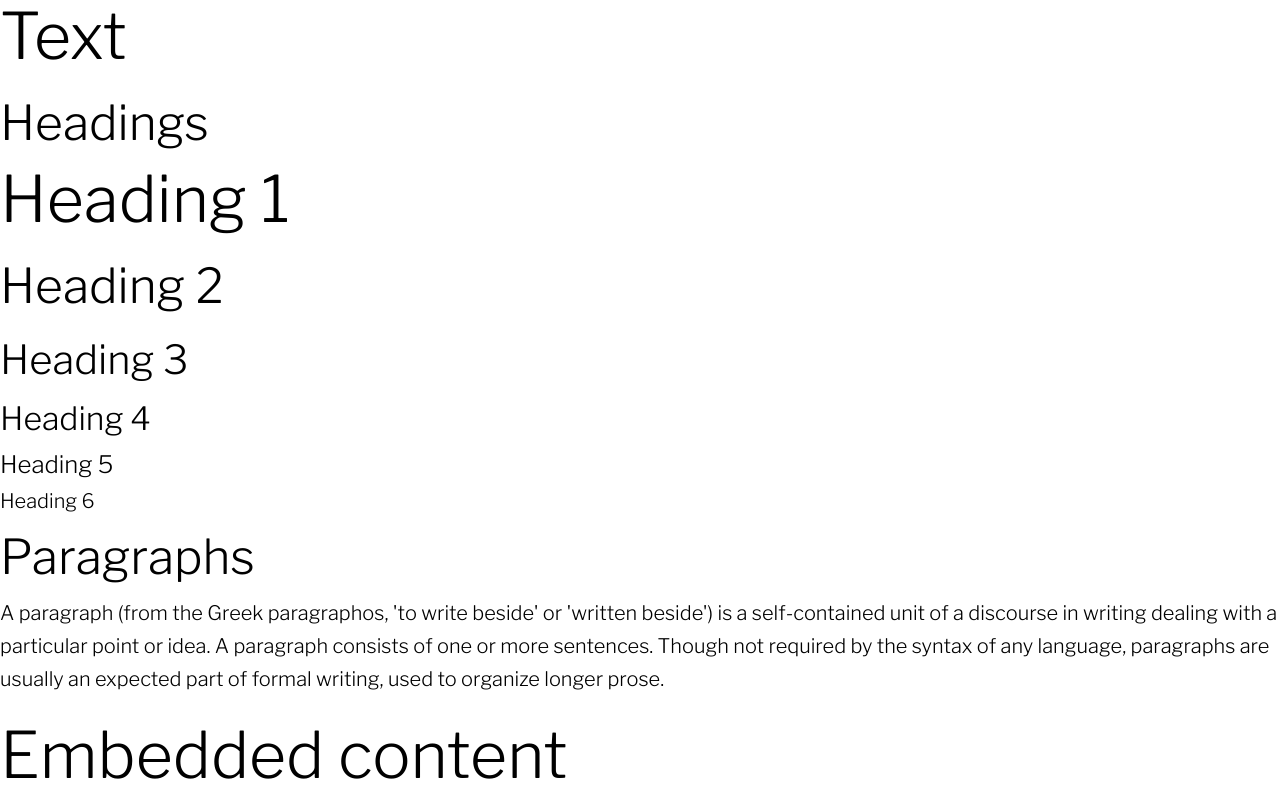
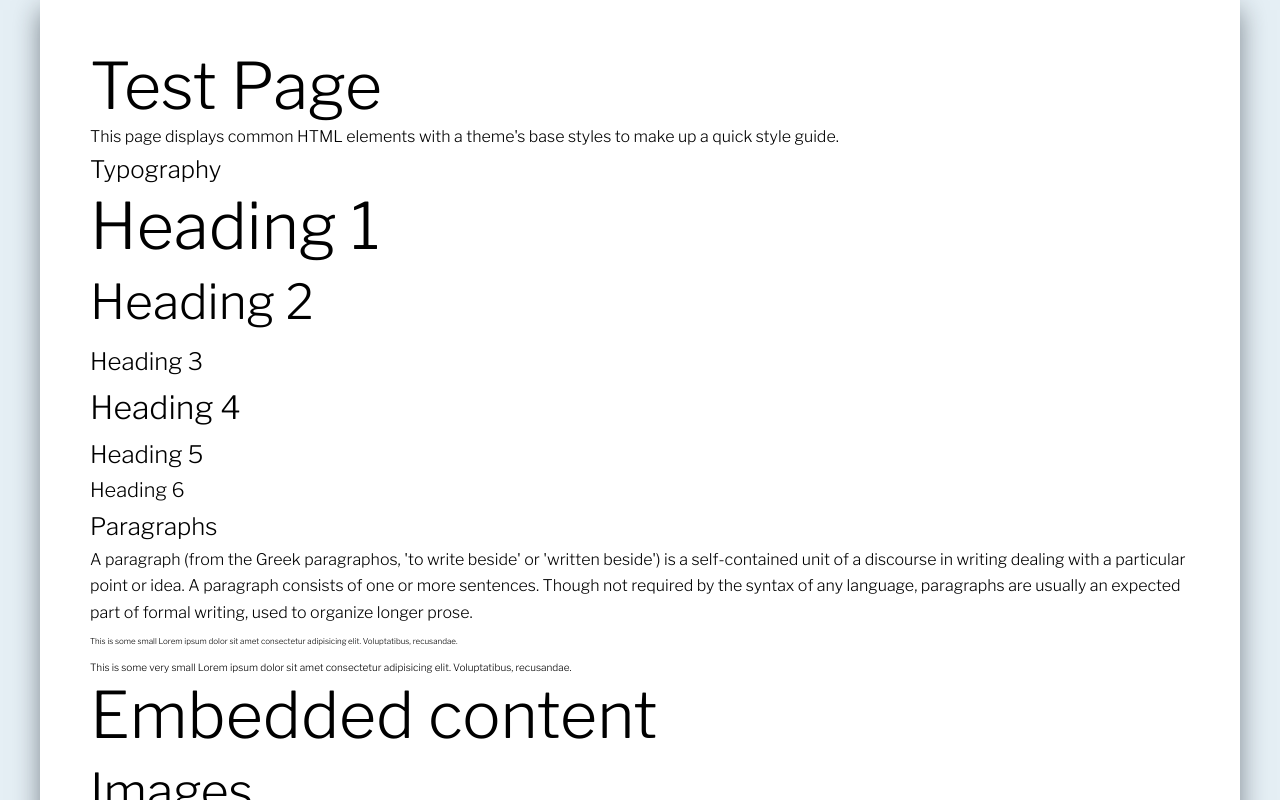
Before and after one commit to cgefx/html-sass-js-ghpages, a website: page index.html in a window 1280 px wide. Shown: the top 800 px of the page. Drawn offline with nearby package versions, Linux system fonts and the light colour scheme.

Commit message:
change default font size, clean heading classes

```diff
--- a/index.html
+++ b/index.html
@@ -8,13 +8,26 @@
 		<title>Vanilla SASS Starter</title>
 	</head>
 	<body>
-		<div id="top" class="page" role="document">
+		<div class="bg-light">
+			<div
+				class="container bg-white shadow-dark"
+				id="top"
+				class="page"
+				role="document"
+			>
 				<main role="main">
 					<section id="text">
-					<header><h1 class="h1">Text</h1></header>
+						<header>
+							<h1 class="h1">Test Page</h1>
+							<p class="p">
+								This page displays common HTML elements with a theme's base
+								styles to make up a quick style guide.
+							</p>
+						</header>
+
 						<article id="text__headings">
 							<header>
-							<h2 class="h2">Headings</h2>
+								<h3 class="h3">Typography</h3>
 							</header>
 							<div>
 								<h1 class="h1">Heading 1</h1>
@@ -26,16 +39,29 @@
 							</div>
 						</article>
 						<article id="text__paragraphs">
-						<header><h2 class="h2">Paragraphs</h2></header>
+							<header><h3 class="h3">Paragraphs</h3></header>
 							<div>
 								<p class="p">
 									A paragraph (from the Greek paragraphos, 'to write beside' or
 									'written beside') is a self-contained unit of a discourse in
 									writing dealing with a particular point or idea. A paragraph
 									consists of one or more sentences. Though not required by the
-								syntax of any language, paragraphs are usually an expected part
-								of formal writing, used to organize longer prose.
+									syntax of any language, paragraphs are usually an expected
+									part of formal writing, used to organize longer prose.
 								</p>
+								<div>
+									<small class="text-small"
+										>This is some small Lorem ipsum dolor sit amet consectetur
+										adipisicing elit. Voluptatibus, recusandae.</small
+									>
+								</div>
+								<div>
+									<small class="text-x-small"
+										>This is some very small Lorem ipsum dolor sit amet
+										consectetur adipisicing elit. Voluptatibus,
+										recusandae.</small
+									>
+								</div>
 							</div>
 						</article>
 					</section>
@@ -46,21 +72,21 @@
 							<div>
 								<h3>No <code>&lt;figure&gt;</code> element</h3>
 								<p>
-								<img src="//placekitten.com/480/480" alt="Image alt text" />
+									<img src="//placebear.com/480/480" alt="Image alt text" />
 								</p>
 								<h3>
 									Wrapped in a <code>&lt;figure&gt;</code> element, no
 									<code>&lt;figcaption&gt;</code>
 								</h3>
 								<figure>
-								<img src="//placekitten.com/420/420" alt="Image alt text" />
+									<img src="//placebear.com/420/420" alt="Image alt text" />
 								</figure>
 								<h3>
 									Wrapped in a <code>&lt;figure&gt;</code> element, with a
 									<code>&lt;figcaption&gt;</code>
 								</h3>
 								<figure>
-								<img src="//placekitten.com/420/420" alt="Image alt text" />
+									<img src="//placebear.com/420/420" alt="Image alt text" />
 									<figcaption>Here is a caption for this image.</figcaption>
 								</figure>
 							</div>
@@ -73,7 +99,11 @@
 								<legend class="h3">Input fields</legend>
 								<p>
 									<label for="input__text">Text Input</label>
-								<input id="input__text" type="text" placeholder="Text Input" />
+									<input
+										id="input__text"
+										type="text"
+										placeholder="Text Input"
+									/>
 								</p>
 								<p>
 									<label for="input__password">Password</label>
@@ -267,7 +297,11 @@
 								</p>
 								<p>
 									<label for="idt">Datetime input</label>
-								<input type="datetime" id="idt" value="1970-01-01T00:00:00Z" />
+									<input
+										type="datetime"
+										id="idt"
+										value="1970-01-01T00:00:00Z"
+									/>
 								</p>
 								<p>
 									<label for="idtl">Datetime-local input</label>
@@ -291,13 +325,16 @@
 									<button type="submit">&lt;button type=submit&gt;</button>
 									<button type="button">&lt;button type=button&gt;</button>
 									<button type="reset">&lt;button type=reset&gt;</button>
-								<button type="button" disabled>&lt;button disabled&gt;</button>
+									<button type="button" disabled>
+										&lt;button disabled&gt;
+									</button>
 								</p>
 							</fieldset>
 						</form>
 					</section>
 				</main>
 			</div>
+		</div>
 
 		<script src="./js/index.js"></script>
 	</body>
--- a/sass/abstracts/_theme.scss
+++ b/sass/abstracts/_theme.scss
@@ -2,7 +2,7 @@
 
 //FONTS
 $font-family-body: 'Libre Franklin', sans-serif;
-$font-size-default: 2rem;
+$font-size-default: 1.6rem;
 
 // PRIMARY COLORS
 $color-primary: hsl(223, 87%, 63%);
@@ -37,14 +37,11 @@ body {
 
 .p {
 	font-size: $font-size-default;
-	margin-bottom: 1.15em;
 }
 
 .h1 {
 	font-size: 6.4rem;
-	margin: 2.75rem 0 1.05rem;
 	line-height: 1.15;
-	margin-top: 0;
 }
 
 .h2 {
@@ -53,10 +50,6 @@ body {
 
 .h3 {
 	font-size: 2.4rem;
-
-	@include respond(bp900) {
-		font-size: 4rem;
-	}
 }
 
 .h4 {
@@ -67,12 +60,16 @@ body {
 	font-size: 2.4rem;
 }
 
+.h6 {
+	font-size: 2rem;
+}
+
 .text-small {
-	font-size: 0.7em;
+	font-size: 0.8rem;
 }
 
 .text-x-small {
-	font-size: 0.6em;
+	font-size: 1rem;
 }
 
 // TYPOGRAPHY - Text styles
```
Also changed, not shown: css/style.css. Lines whose indentation alone changed are shown as unchanged.
